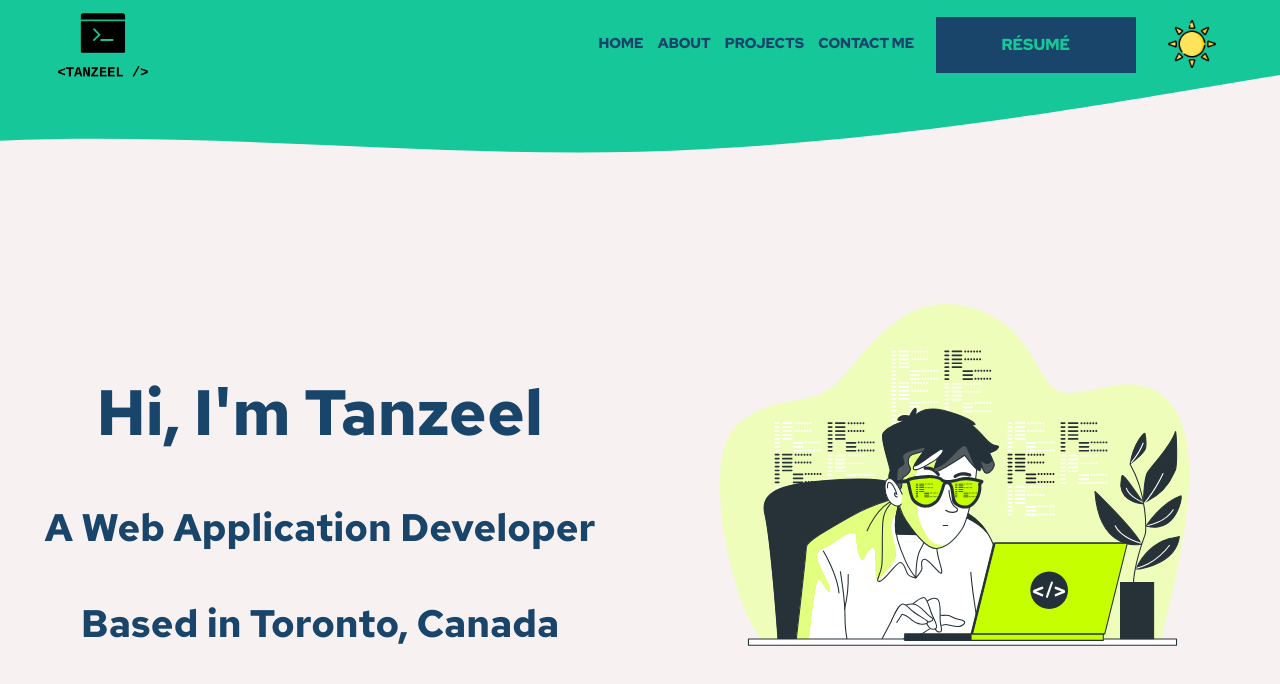
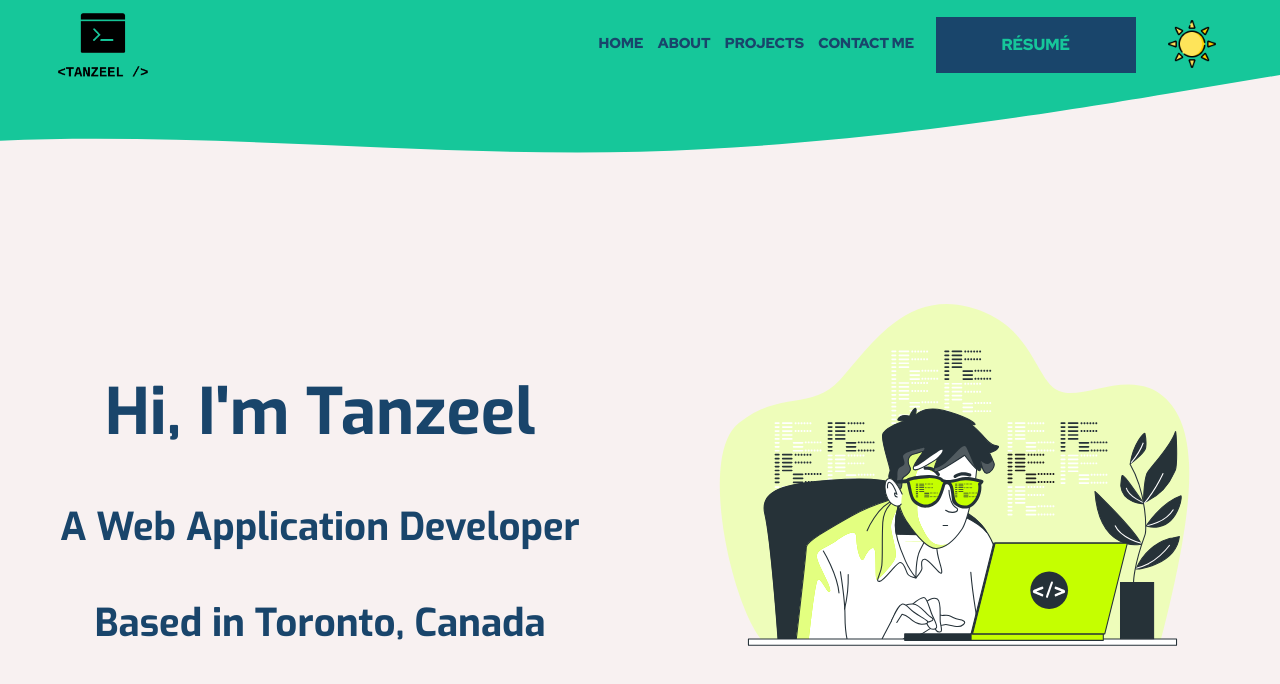
Before and after one commit to tanzeel44/portfolio, a Next.js app: page / in a window 1280 px wide. Shown: the top 684 px of the page. Built offline with nearby package versions, Linux system fonts and the light colour scheme.

Commit message:
intro done except animation

```diff
--- a/components/Header/HeaderBG.jsx
+++ b/components/Header/HeaderBG.jsx
@@ -1,5 +1,3 @@
-import { useState, useEffect } from 'react';
-
 export default function HeaderBG() {
   return (
     <svg
--- a/components/Home/Intro.jsx
+++ b/components/Home/Intro.jsx
@@ -8,6 +8,7 @@ const IntroContainer = styled.div`
   flex-direction: column;
   justify-content: center;
   align-items: center;
+  font-family: 'Exo', sans-serif;
 
   & > * {
     margin-bottom: 1.5em;
--- a/styles/Fonts.css
+++ b/styles/Fonts.css
@@ -1 +1,3 @@
 @import url('https://fonts.googleapis.com/css2?family=Red+Hat+Display:wght@900&family=Red+Hat+Text:ital,wght@0,400;0,500;0,700;1,400;1,500;1,700&display=swap');
+
+@import url('https://fonts.googleapis.com/css2?family=Exo:ital,wght@0,100;0,200;0,300;0,400;0,500;0,600;0,700;0,800;0,900;1,100;1,200;1,300;1,400;1,500;1,600;1,700;1,800;1,900&family=Lato:ital,wght@0,100;0,300;0,400;0,700;0,900;1,100;1,300;1,400;1,700;1,900&display=swap');
```
